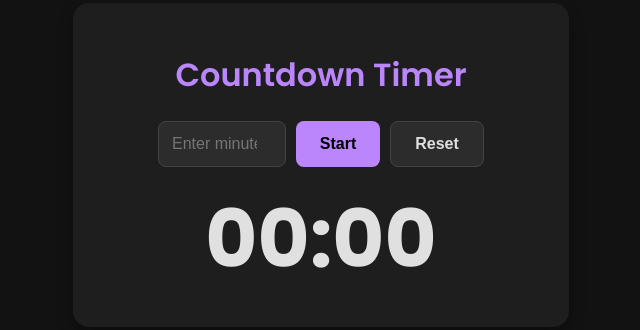
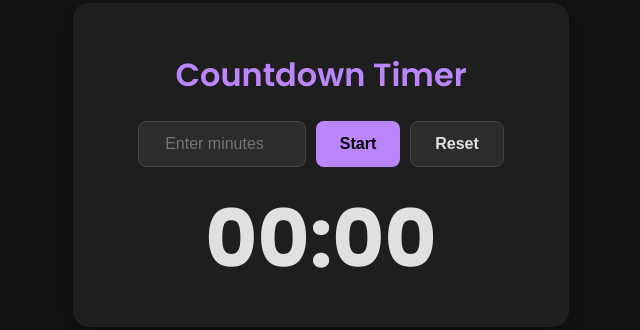
Before and after one commit to bibi10351/SimpleJSTimer, a plain HTML site: page index.html in a window 1280 px wide. Shown: the part 235-565 px from the top of the page, without its empty margins (319-959 px from the left). Drawn offline with Linux system fonts and the light colour scheme.

Commit message:
fix: Input placeholder and number spinner styles for Dark Mode

```diff
--- a/style.css
+++ b/style.css
@@ -50,12 +50,15 @@ h1 {
 input {
     padding: 0.8rem;
     font-size: 1rem;
-    width: 100px;
+    width: 140px;
+    /* Increased width for placeholder */
     background-color: var(--input-bg);
     border: 1px solid var(--input-border);
     border-radius: 8px;
     color: var(--text-color);
     text-align: center;
+    color-scheme: dark;
+    /* Dark mode for spinners */
 }
 
 input:focus {
```
